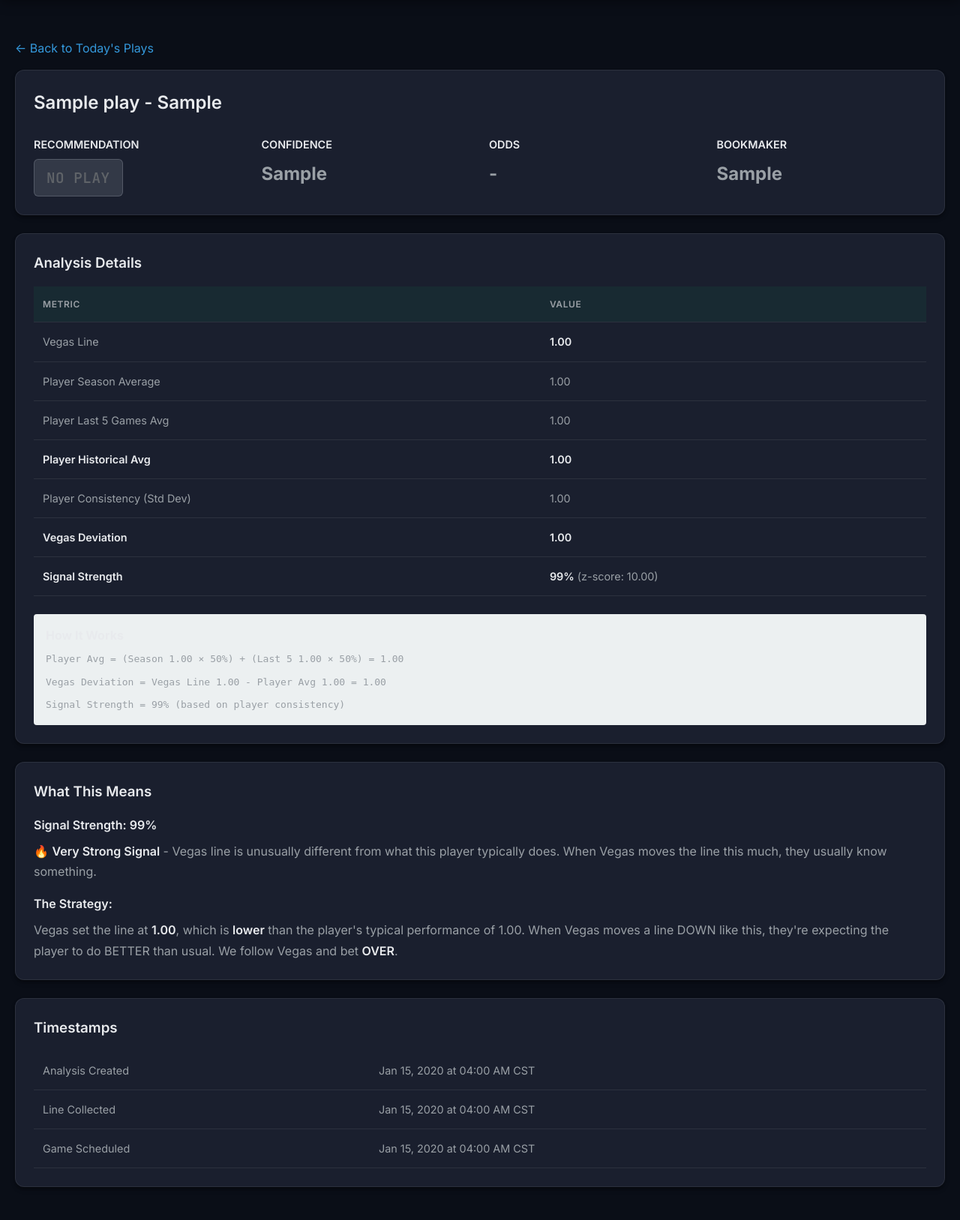
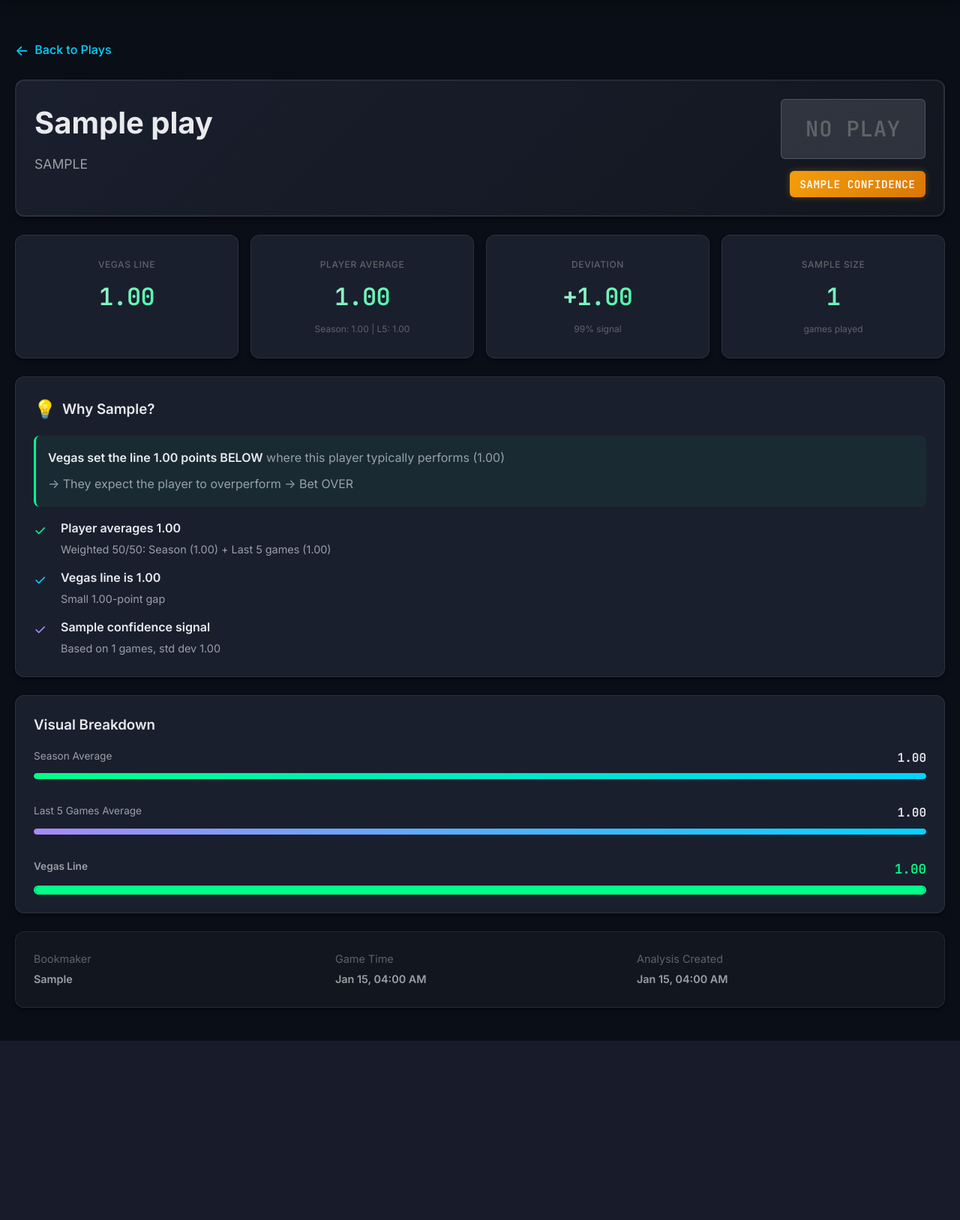
Before and after one commit to ahicks5/betsHF, a Flask app: page /plays/1 in a window 1280 px wide. Shown: the part 226-1853 px from the top of the page at 75% size. After the commit the page ends 1614 px from the top, so only its background shows below. Run offline with Flask 3, Linux system fonts and the light colour scheme; tables that the repository leaves empty hold one stand-in row (values such as "Sample post").

Commit message:
Add confidence badges and redesign player detail page
UPCOMING & HISTORY PAGES:
- Added confidence badge (High/Medium) in Strength column
- Z-score now shown as smaller text below confidence
- Cleaner visual hierarchy

PLAYER DETAIL PAGE - COMPLETE REDESIGN:
- Hero section with prominent player name and play recommendation
- 4-box stat grid showing key metrics at a glance
- "Why OVER/UNDER?" section with clear, concise explanation
- 3 bullet points breaking down the logic
- Visual bar charts comparing season avg, L5 avg, and Vegas line
- Removed verbose explanations and redundant info
- More visual, less text, better UX
- Clean metadata footer

Overall: Snappier, more visual, easier to understand the play reasoning

🤖 Generated with [Claude Code](https://claude.com/claude-code)

Co-Authored-By: Claude <noreply@anthropic.com>

```diff
--- a/templates/history.html
+++ b/templates/history.html
@@ -69,10 +69,8 @@
                         {% endif %}
                     </td>
                     <td>
-                        {{ play.z_score|z_to_confidence }}
-                        {% if play.games_played %}
-                            <br><small style="color: var(--text-dim);">({{ play.games_played }} GP)</small>
-                        {% endif %}
+                        <span class="badge {% if play.confidence == 'High' %}badge-high{% else %}badge-medium{% endif %}">{{ play.confidence }}</span>
+                        <br><small style="color: var(--text-dim); font-family: 'JetBrains Mono', monospace;">{{ play.z_score|z_to_confidence }}</small>
                     </td>
                     <td>
                         {% if play.actual_result is not none %}
--- a/templates/play_detail.html
+++ b/templates/play_detail.html
@@ -3,153 +3,181 @@
 {% block title %}{{ play.player_name }} {{ play.stat_type }} - PropEdge{% endblock %}
 
 {% block content %}
-<a href="/" style="color: #3498db; text-decoration: none; margin-bottom: 1rem; display: inline-block;">&larr; Back to Today's Plays</a>
+<a href="/" style="color: var(--accent-blue); text-decoration: none; margin-bottom: 1.5rem; display: inline-flex; align-items: center; gap: 0.5rem; font-weight: 500; transition: gap 0.2s ease;">
+    <span style="font-size: 1.2rem;">←</span> Back to Plays
+</a>
 
-<div class="card">
-    <h2>{{ play.player_name }} - {{ play.stat_type }}</h2>
-
-    <div style="display: grid; grid-template-columns: repeat(auto-fit, minmax(250px, 1fr)); gap: 1.5rem; margin-top: 1.5rem;">
+<!-- Hero Section -->
+<div class="card" style="background: linear-gradient(135deg, var(--bg-card) 0%, var(--bg-secondary) 100%); border: 2px solid var(--border); margin-bottom: 1.5rem;">
+    <div style="display: flex; justify-content: space-between; align-items: start; flex-wrap: wrap; gap: 1.5rem;">
         <div>
-            <h3 style="color: #7f8c8d; font-size: 0.9rem; margin-bottom: 0.5rem;">RECOMMENDATION</h3>
-            <p style="font-size: 1.5rem; font-weight: bold;">
+            <h1 style="font-size: clamp(1.8rem, 5vw, 2.5rem); margin-bottom: 0.5rem; color: var(--text-primary);">{{ play.player_name }}</h1>
+            <p style="font-size: 1.1rem; color: var(--text-secondary); margin: 0;">{{ play.stat_type|upper }}</p>
+        </div>
+        <div style="text-align: right;">
+            {% if play.recommendation == 'OVER' %}
+                <div class="badge badge-over" style="font-size: 1.8rem; padding: 1rem 2rem; margin-bottom: 0.5rem; display: inline-block;">OVER {{ play.line_value|format_float }}</div>
+            {% elif play.recommendation == 'UNDER' %}
+                <div class="badge badge-under" style="font-size: 1.8rem; padding: 1rem 2rem; margin-bottom: 0.5rem; display: inline-block;">UNDER {{ play.line_value|format_float }}</div>
+            {% else %}
+                <div class="badge badge-no-play" style="font-size: 1.8rem; padding: 1rem 2rem; margin-bottom: 0.5rem; display: inline-block;">NO PLAY</div>
+            {% endif %}
+            <div style="display: flex; gap: 1rem; justify-content: flex-end; margin-top: 0.5rem;">
+                <span class="badge {% if play.confidence == 'High' %}badge-high{% else %}badge-medium{% endif %}" style="font-size: 0.9rem;">{{ play.confidence }} Confidence</span>
                 {% if play.recommendation == 'OVER' %}
-                    <span class="badge badge-over" style="font-size: 1.2rem; padding: 0.5rem 1rem;">OVER {{ play.line_value|format_float }}</span>
+                    <span style="color: var(--text-secondary); font-family: 'JetBrains Mono', monospace;">{{ play.over_odds|format_odds }}</span>
                 {% elif play.recommendation == 'UNDER' %}
-                    <span class="badge badge-under" style="font-size: 1.2rem; padding: 0.5rem 1rem;">UNDER {{ play.line_value|format_float }}</span>
-                {% else %}
-                    <span class="badge badge-no-play" style="font-size: 1.2rem; padding: 0.5rem 1rem;">NO PLAY</span>
+                    <span style="color: var(--text-secondary); font-family: 'JetBrains Mono', monospace;">{{ play.under_odds|format_odds }}</span>
                 {% endif %}
-            </p>
-        </div>
-
-        <div>
-            <h3 style="color: #7f8c8d; font-size: 0.9rem; margin-bottom: 0.5rem;">CONFIDENCE</h3>
-            <p style="font-size: 1.5rem; font-weight: bold;">
-                {% if play.confidence == 'High' %}
-                    <span class="badge badge-high" style="font-size: 1.2rem; padding: 0.5rem 1rem;">High</span>
-                {% elif play.confidence == 'Medium' %}
-                    <span class="badge badge-medium" style="font-size: 1.2rem; padding: 0.5rem 1rem;">Medium</span>
-                {% else %}
-                    {{ play.confidence or 'N/A' }}
-                {% endif %}
-            </p>
-        </div>
-
-        <div>
-            <h3 style="color: #7f8c8d; font-size: 0.9rem; margin-bottom: 0.5rem;">ODDS</h3>
-            <p style="font-size: 1.5rem; font-weight: bold;">
-                {% if play.recommendation == 'OVER' %}
-                    {{ play.over_odds|format_odds }}
-                {% elif play.recommendation == 'UNDER' %}
-                    {{ play.under_odds|format_odds }}
-                {% else %}
-                    -
-                {% endif %}
-            </p>
-        </div>
-
-        <div>
-            <h3 style="color: #7f8c8d; font-size: 0.9rem; margin-bottom: 0.5rem;">BOOKMAKER</h3>
-            <p style="font-size: 1.5rem; font-weight: bold;">{{ play.bookmaker or 'N/A' }}</p>
+            </div>
         </div>
     </div>
 </div>
 
-<div class="card">
-    <h3>Analysis Details</h3>
+<!-- Quick Stats Grid -->
+<div style="display: grid; grid-template-columns: repeat(auto-fit, minmax(200px, 1fr)); gap: 1rem; margin-bottom: 1.5rem;">
+    <div class="stat-box">
+        <p style="color: var(--text-dim); font-size: 0.75rem; text-transform: uppercase; margin-bottom: 0.5rem;">Vegas Line</p>
+        <h3 style="font-size: 2rem; margin: 0;">{{ play.line_value|format_float }}</h3>
+    </div>
 
-    <table style="margin-top: 1rem;">
-        <tr>
-            <th>Metric</th>
-            <th>Value</th>
-        </tr>
-        <tr>
-            <td>Vegas Line</td>
-            <td><strong>{{ play.line_value|format_float }}</strong></td>
-        </tr>
-        <tr>
-            <td>Player Season Average</td>
-            <td>{{ play.season_avg|format_float }}</td>
-        </tr>
-        <tr>
-            <td>Player Last 5 Games Avg</td>
-            <td>{{ play.last5_avg|format_float }}</td>
-        </tr>
-        <tr>
-            <td><strong>Player Historical Avg</strong></td>
-            <td><strong>{{ play.expected_value|format_float }}</strong></td>
-        </tr>
-        <tr>
-            <td>Player Consistency (Std Dev)</td>
-            <td>{{ play.std_dev|format_float }}</td>
-        </tr>
-        <tr>
-            <td><strong>Vegas Deviation</strong></td>
-            <td><strong>{{ play.deviation|format_float }}</strong></td>
-        </tr>
-        <tr>
-            <td><strong>Signal Strength</strong></td>
-            <td><strong>{{ play.z_score|z_to_confidence }}</strong> (z-score: {{ play.z_score|format_float }})</td>
-        </tr>
-    </table>
+    <div class="stat-box">
+        <p style="color: var(--text-dim); font-size: 0.75rem; text-transform: uppercase; margin-bottom: 0.5rem;">Player Average</p>
+        <h3 style="font-size: 2rem; margin: 0; color: var(--accent-green);">{{ play.expected_value|format_float }}</h3>
+        <small style="color: var(--text-dim);">Season: {{ play.season_avg|format_float }} | L5: {{ play.last5_avg|format_float }}</small>
+    </div>
 
-    <div style="margin-top: 1.5rem; padding: 1rem; background: #ecf0f1; border-radius: 4px;">
-        <h4>How It Works</h4>
-        <p style="margin-top: 0.5rem; font-family: monospace;">
-            Player Avg = (Season {{ play.season_avg|format_float }} × 50%) + (Last 5 {{ play.last5_avg|format_float }} × 50%) = {{ play.expected_value|format_float }}
-        </p>
-        <p style="margin-top: 0.5rem; font-family: monospace;">
-            Vegas Deviation = Vegas Line {{ play.line_value|format_float }} - Player Avg {{ play.expected_value|format_float }} = {{ play.deviation|format_float }}
-        </p>
-        <p style="margin-top: 0.5rem; font-family: monospace;">
-            Signal Strength = {{ play.z_score|z_to_confidence }} (based on player consistency)
-        </p>
+    <div class="stat-box">
+        <p style="color: var(--text-dim); font-size: 0.75rem; text-transform: uppercase; margin-bottom: 0.5rem;">Deviation</p>
+        <h3 style="font-size: 2rem; margin: 0; color: {% if play.deviation|abs > 2 %}var(--danger){% elif play.deviation|abs > 1 %}var(--warning){% else %}var(--text-secondary){% endif %};">
+            {% if play.deviation > 0 %}+{% endif %}{{ play.deviation|format_float }}
+        </h3>
+        <small style="color: var(--text-dim);">{{ play.z_score|z_to_confidence }} signal</small>
+    </div>
+
+    <div class="stat-box">
+        <p style="color: var(--text-dim); font-size: 0.75rem; text-transform: uppercase; margin-bottom: 0.5rem;">Sample Size</p>
+        <h3 style="font-size: 2rem; margin: 0;">{{ play.games_played or 0 }}</h3>
+        <small style="color: var(--text-dim);">games played</small>
     </div>
 </div>
 
+<!-- Why This Bet -->
 <div class="card">
-    <h3>What This Means</h3>
-    <div style="margin-top: 1rem;">
-        <p><strong>Signal Strength: {{ play.z_score|z_to_confidence }}</strong></p>
+    <h3 style="display: flex; align-items: center; gap: 0.5rem; margin-bottom: 1rem;">
+        <span style="font-size: 1.5rem;">💡</span> Why {{ play.recommendation }}?
+    </h3>
 
-        {% if play.z_score|abs >= 1.5 %}
-            <p style="margin-top: 0.5rem;">🔥 <strong>Very Strong Signal</strong> - Vegas line is unusually different from what this player typically does. When Vegas moves the line this much, they usually know something.</p>
-        {% elif play.z_score|abs >= 1.0 %}
-            <p style="margin-top: 0.5rem;">💪 <strong>Strong Signal</strong> - Vegas line shows significant deviation from player averages. Worth consideration.</p>
-        {% elif play.z_score|abs >= 0.5 %}
-            <p style="margin-top: 0.5rem;">⚡ <strong>Medium Signal</strong> - Vegas line shows moderate deviation. Proceed with caution.</p>
-        {% else %}
-            <p style="margin-top: 0.5rem;">😐 <strong>Weak Signal</strong> - Vegas line is close to player averages. Not a strong play.</p>
+    <div style="background: rgba(0, 255, 136, 0.05); border-left: 3px solid var(--accent-green); padding: 1rem; border-radius: 8px; margin-bottom: 1rem;">
+        {% if play.deviation < 0 %}
+            <p style="margin: 0; line-height: 1.7; color: var(--text-primary);">
+                <strong>Vegas set the line {{ (play.deviation|abs)|format_float }} points ABOVE</strong> where this player typically performs ({{ play.expected_value|format_float }})
+            </p>
+            <p style="margin: 0.5rem 0 0 0; color: var(--text-secondary);">
+                → They expect the player to underperform → Bet UNDER
+            </p>
+        {% elif play.deviation > 0 %}
+            <p style="margin: 0; line-height: 1.7; color: var(--text-primary);">
+                <strong>Vegas set the line {{ play.deviation|format_float }} points BELOW</strong> where this player typically performs ({{ play.expected_value|format_float }})
+            </p>
+            <p style="margin: 0.5rem 0 0 0; color: var(--text-secondary);">
+                → They expect the player to overperform → Bet OVER
+            </p>
         {% endif %}
+    </div>
 
-        <p style="margin-top: 1rem;"><strong>The Strategy:</strong></p>
-        {% if play.deviation < 0 %}
-            <p style="margin-top: 0.5rem;">Vegas set the line at <strong>{{ play.line_value|format_float }}</strong>, which is <strong>higher</strong> than the player's typical performance of {{ play.expected_value|format_float }}. When Vegas moves a line UP like this, they're expecting the player to do WORSE than usual. We follow Vegas and bet <strong>UNDER</strong>.</p>
-        {% elif play.deviation > 0 %}
-            <p style="margin-top: 0.5rem;">Vegas set the line at <strong>{{ play.line_value|format_float }}</strong>, which is <strong>lower</strong> than the player's typical performance of {{ play.expected_value|format_float }}. When Vegas moves a line DOWN like this, they're expecting the player to do BETTER than usual. We follow Vegas and bet <strong>OVER</strong>.</p>
-        {% endif %}
+    <div style="display: grid; gap: 0.75rem; margin-top: 1rem;">
+        <div style="display: flex; align-items: start; gap: 0.75rem;">
+            <span style="color: var(--accent-green); font-size: 1.2rem; min-width: 24px;">✓</span>
+            <div>
+                <strong style="color: var(--text-primary);">Player averages {{ play.expected_value|format_float }}</strong>
+                <p style="margin: 0.25rem 0 0 0; color: var(--text-secondary); font-size: 0.9rem;">
+                    Weighted 50/50: Season ({{ play.season_avg|format_float }}) + Last 5 games ({{ play.last5_avg|format_float }})
+                </p>
+            </div>
+        </div>
+
+        <div style="display: flex; align-items: start; gap: 0.75rem;">
+            <span style="color: var(--accent-blue); font-size: 1.2rem; min-width: 24px;">✓</span>
+            <div>
+                <strong style="color: var(--text-primary);">Vegas line is {{ play.line_value|format_float }}</strong>
+                <p style="margin: 0.25rem 0 0 0; color: var(--text-secondary); font-size: 0.9rem;">
+                    {% if play.deviation|abs > 2 %}
+                        <span style="color: var(--danger);">Significant</span> {{ (play.deviation|abs)|format_float }}-point gap
+                    {% elif play.deviation|abs > 1 %}
+                        <span style="color: var(--warning);">Moderate</span> {{ (play.deviation|abs)|format_float }}-point gap
+                    {% else %}
+                        Small {{ (play.deviation|abs)|format_float }}-point gap
+                    {% endif %}
+                </p>
+            </div>
+        </div>
+
+        <div style="display: flex; align-items: start; gap: 0.75rem;">
+            <span style="color: var(--accent-purple); font-size: 1.2rem; min-width: 24px;">✓</span>
+            <div>
+                <strong style="color: var(--text-primary);">{{ play.confidence }} confidence signal</strong>
+                <p style="margin: 0.25rem 0 0 0; color: var(--text-secondary); font-size: 0.9rem;">
+                    Based on {{ play.games_played or 0 }} games, std dev {{ play.std_dev|format_float }}
+                </p>
+            </div>
+        </div>
     </div>
 </div>
 
+<!-- Visual Comparison -->
 <div class="card">
-    <h3>Timestamps</h3>
-    <table style="margin-top: 1rem;">
-        <tr>
-            <td>Analysis Created</td>
-            <td>{{ (play.created_at|to_local).strftime('%b %d, %Y at %I:%M %p %Z') }}</td>
-        </tr>
-        {% if prop_line %}
-        <tr>
-            <td>Line Collected</td>
-            <td>{{ (prop_line.collected_at|to_local).strftime('%b %d, %Y at %I:%M %p %Z') }}</td>
-        </tr>
+    <h3 style="margin-bottom: 1rem;">Visual Breakdown</h3>
+
+    <div style="margin-bottom: 2rem;">
+        <div style="display: flex; justify-content: space-between; margin-bottom: 0.5rem;">
+            <span style="color: var(--text-secondary); font-size: 0.85rem;">Season Average</span>
+            <span style="font-family: 'JetBrains Mono', monospace; color: var(--text-primary); font-weight: 600;">{{ play.season_avg|format_float }}</span>
+        </div>
+        <div style="background: var(--bg-secondary); height: 8px; border-radius: 4px; overflow: hidden;">
+            <div style="background: linear-gradient(90deg, var(--accent-green), var(--accent-blue)); height: 100%; width: {% if play.line_value > 0 %}{{ (play.season_avg / play.line_value * 100)|int }}%{% else %}0%{% endif %}; border-radius: 4px;"></div>
+        </div>
+    </div>
+
+    <div style="margin-bottom: 2rem;">
+        <div style="display: flex; justify-content: space-between; margin-bottom: 0.5rem;">
+            <span style="color: var(--text-secondary); font-size: 0.85rem;">Last 5 Games Average</span>
+            <span style="font-family: 'JetBrains Mono', monospace; color: var(--text-primary); font-weight: 600;">{{ play.last5_avg|format_float }}</span>
+        </div>
+        <div style="background: var(--bg-secondary); height: 8px; border-radius: 4px; overflow: hidden;">
+            <div style="background: linear-gradient(90deg, var(--accent-purple), var(--accent-blue)); height: 100%; width: {% if play.line_value > 0 %}{{ (play.last5_avg / play.line_value * 100)|int }}%{% else %}0%{% endif %}; border-radius: 4px;"></div>
+        </div>
+    </div>
+
+    <div style="margin-bottom: 0;">
+        <div style="display: flex; justify-content: space-between; margin-bottom: 0.5rem;">
+            <span style="color: var(--text-secondary); font-size: 0.85rem; font-weight: 600;">Vegas Line</span>
+            <span style="font-family: 'JetBrains Mono', monospace; color: var(--accent-green); font-weight: 700; font-size: 1.1rem;">{{ play.line_value|format_float }}</span>
+        </div>
+        <div style="background: var(--bg-secondary); height: 12px; border-radius: 6px; overflow: hidden; border: 2px solid var(--accent-green);">
+            <div style="background: var(--accent-green); height: 100%; width: 100%; border-radius: 4px;"></div>
+        </div>
+    </div>
+</div>
+
+<!-- Metadata -->
+<div class="card" style="background: var(--bg-secondary); border: 1px solid var(--border);">
+    <div style="display: grid; grid-template-columns: repeat(auto-fit, minmax(250px, 1fr)); gap: 1rem; font-size: 0.9rem;">
+        <div>
+            <span style="color: var(--text-dim);">Bookmaker</span>
+            <p style="margin: 0.25rem 0 0 0; color: var(--text-primary); font-weight: 600;">{{ play.bookmaker or 'N/A' }}</p>
+        </div>
+        {% if game %}
+        <div>
+            <span style="color: var(--text-dim);">Game Time</span>
+            <p style="margin: 0.25rem 0 0 0; color: var(--text-primary); font-weight: 600;">{{ (game.game_date|to_local).strftime('%b %d, %I:%M %p') }}</p>
+        </div>
         {% endif %}
-        {% if game %}
-        <tr>
-            <td>Game Scheduled</td>
-            <td>{{ (game.game_date|to_local).strftime('%b %d, %Y at %I:%M %p %Z') }}</td>
-        </tr>
-        {% endif %}
-    </table>
+        <div>
+            <span style="color: var(--text-dim);">Analysis Created</span>
+            <p style="margin: 0.25rem 0 0 0; color: var(--text-primary); font-weight: 600;">{{ (play.created_at|to_local).strftime('%b %d, %I:%M %p') }}</p>
+        </div>
+    </div>
 </div>
+
 {% endblock %}
--- a/templates/upcoming.html
+++ b/templates/upcoming.html
@@ -110,7 +110,10 @@
                         <span class="badge badge-no-play">NO PLAY</span>
                     {% endif %}
                 </td>
-                <td><strong>{{ play.z_score|z_to_confidence }}</strong></td>
+                <td>
+                    <span class="badge {% if play.confidence == 'High' %}badge-high{% else %}badge-medium{% endif %}">{{ play.confidence }}</span>
+                    <br><small style="color: var(--text-dim); font-family: 'JetBrains Mono', monospace;">{{ play.z_score|z_to_confidence }}</small>
+                </td>
                 <td>
                     {% if play.recommendation == 'OVER' %}
                         {{ play.over_odds|format_odds }}
```
